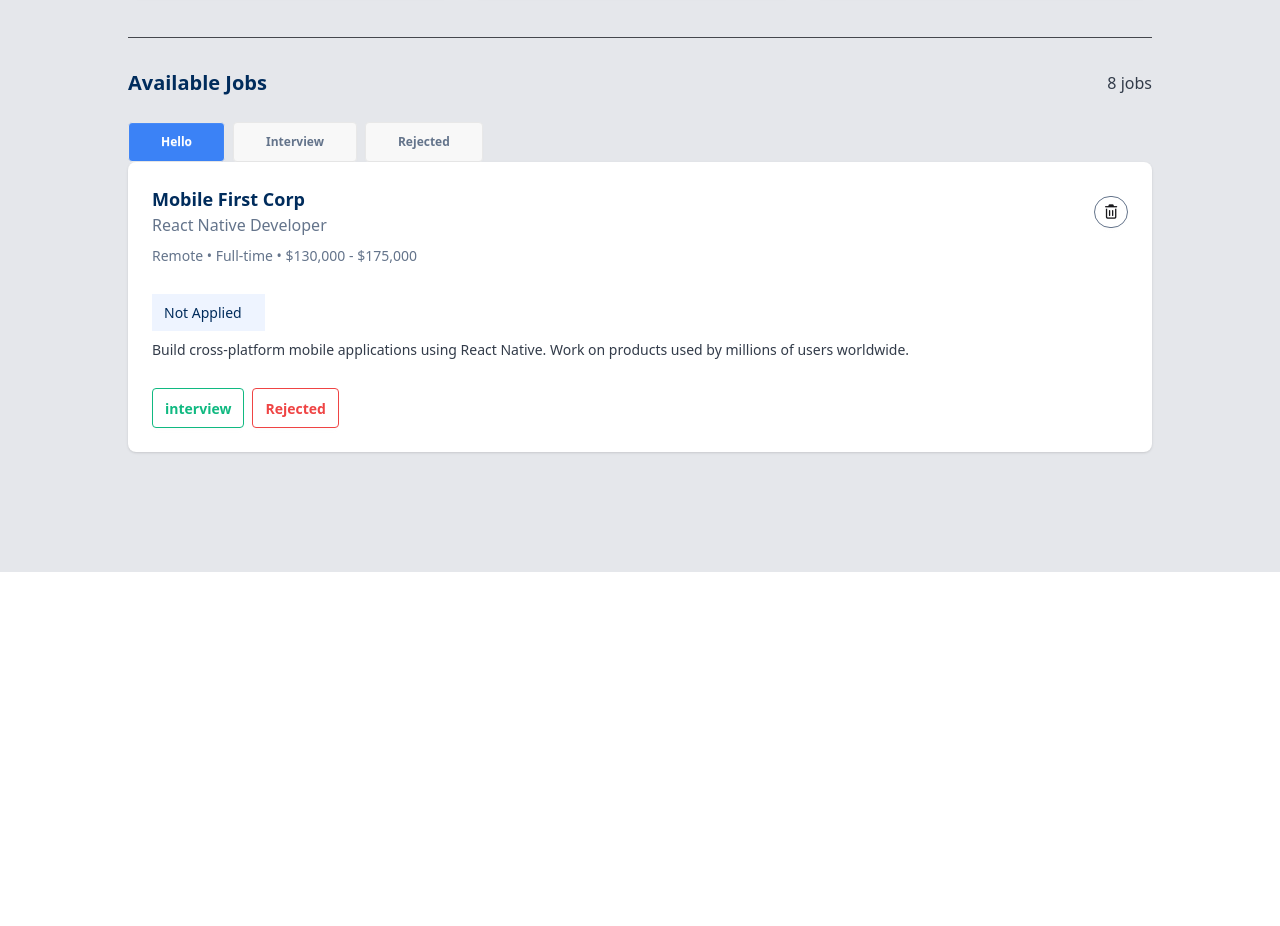
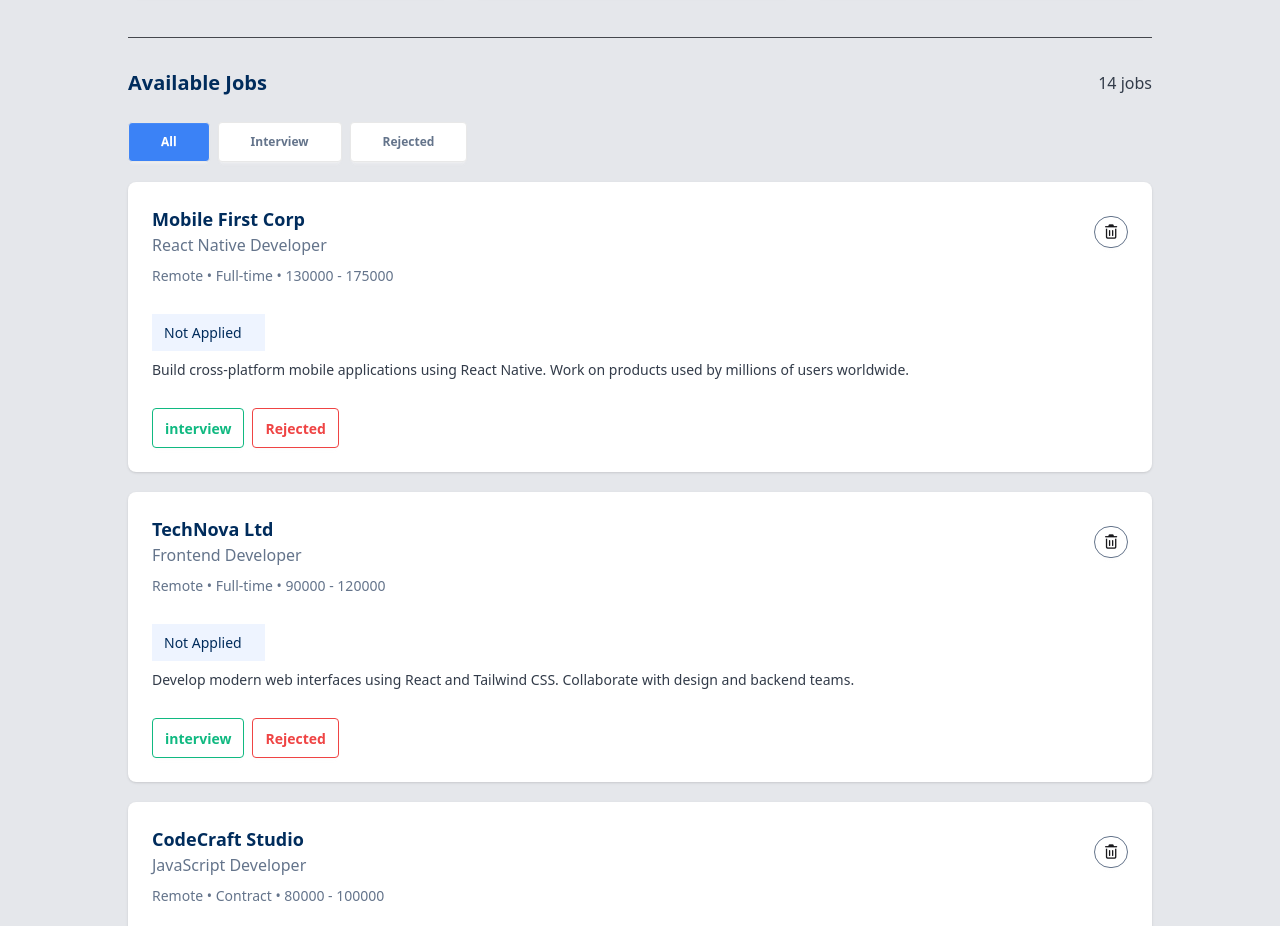
Before and after one commit to abdul-korim-web/assingment-4, a plain HTML site: page index.html in a window 1280 px wide. Shown: the part 228-1154 px from the top of the page. Before the commit the page ends 800 px from the top, so only its background shows below. Drawn offline with nearby package versions, Linux system fonts and the light colour scheme.

Commit message:
calculateJobs interviewBtn AllButton functionality added

```diff
--- a/index.html
+++ b/index.html
@@ -23,19 +23,19 @@
           class="bg-white border border-[#F1F2F4] h-[97px] p-[20px] shadow rounded-[8px]"
         >
           <h2 class="text-[14px] font-medium text-black">Total</h2>
-          <p class="text-[24px] font-bold text-[#10B981]">0</p>
+          <p id="totalJob" class="text-[24px] font-bold text-[#10B981]">0</p>
         </div>
         <div
           class="bg-white border border-[#F1F2F4] h-[97px] p-[20px] shadow rounded-[8px]"
         >
           <h2 class="text-[14px] font-medium text-black">Interview</h2>
-          <p class="text-[24px] font-bold text-[#10B981]">0</p>
+          <p id="interviewJob" class="text-[24px] font-bold text-[#10B981]">0</p>
         </div>
         <div
           class="bg-white border border-[#F1F2F4] h-[97px] p-[20px] shadow rounded-[8px]"
         >
           <h2 class="text-[14px] font-medium text-black">Rejected</h2>
-          <p class="text-[24px] font-bold text-[#EF4444]">0</p>
+          <p id="rejectedJob" class="text-[24px] font-bold text-[#EF4444]">0</p>
         </div>
       </div>
     </header>
@@ -45,55 +45,37 @@
     <section class="jobs w-[80%] mx-auto mt-[30px]">
       <div class="flex justify-between items-center">
         <h2 class="font-[600] text-[20px] text-[#002C5C]">Available Jobs</h2>
-        <p class="text-[#323B49] text-[16px] font-[500]"><span>8</span> jobs</p>
+        <p  class="text-[#323B49] text-[16px] font-[500]"><span id="AvailableJobs">8</span> jobs</p>
       </div>
       <div class="flex space-x-2 mt-[24px]">
         <button
+        id="AllButton" onclick="buttonTroggle(`AllButton`)"
           class="btn px-[32px] py-[10px] text-[12px] font-semibold rounded-[4px] text-white bg-[#3B82F6]"
         >
-          Hello
+          All
         </button>
-        <button
-          class="btn px-[32px] py-[10px] text-[12px] font-semibold rounded-[4px] text-[#64748B]"
+        <button id="InterviewButton" onclick="buttonTroggle(`InterviewButton`)"
+          class="btn px-[32px] py-[10px] text-[12px] font-semibold rounded-[4px] bg-white text-[#64748B]"
         >
           Interview
         </button>
         <button
-          class="btn px-[32px] py-[10px] text-[12px] font-semibold rounded-[4px] text-[#64748B]"
+        id="RejectedButton" onclick="buttonTroggle(`RejectedButton`)"
+          class="btn px-[32px] py-[10px] text-[12px] font-semibold rounded-[4px] bg-white text-[#64748B]"
         >
           Rejected
         </button>
       </div>
     </section>
-    <section class="job card w-[80%] mx-auto">
-      <div class="card  bg-base-100 card-xs shadow-sm">
-        <div class="card-body p-[24px] ">
-          <div class="flex justify-between items-center">
-            <div>
-                <h2 class="text-[18px] font-[600] text-[#002C5C]">Mobile First Corp</h2>
-                <p class="text-[#64748B] text-[16px] ">React Native Developer</p>
-            </div>
-            <div>
-                <button class="btn w-[32px] h-[32px] rounded-full border border-[#64748B] bg-white"><i class="fa-regular fa-trash-can"></i></button>
-            </div>
-          </div>
-          <div>
-           <h2 class="text-[#64748B] text-[14px] ">Remote
- •
-Full-time
-•
- <span>$130,000</span> - <span>$175,000</span></h2>
-          </div>
-          <div class=" mt-5 ">
-            <h2 class="text-[14px] font-[500] text-[#002C5C] py-2 px-3 bg-[#EEF4FF] w-[113px]">Not Applied</h2>
-            <p class="text-[14px] text-[#323B49] mt-2">Build cross-platform mobile applications using React Native. Work on products used by millions of users worldwide.</p>
+   <section id="all-jobs" class="  w-[80%] mx-auto mt-5 flex  flex-col space-y-5">
+   </section>
+   <section id="interviewJobsSection" class=" hidden  w-[80%] mx-auto mt-5 flex  flex-col space-y-5">
 
-          </div>
-          <div class="flex space-x-2 mt-5 items-center">
-            <button class="btn bg-transparent text-[#10B981] text-[14px] font-[600] px-3 py-2  rounded-[4px] border border-[#10B981] ">interview</button>
-            <button class="btn bg-transparent text-[#EF4444] text-[14px] font-[600] px-3 py-2  rounded-[4px] border border-[#EF4444] ">Rejected</button>
-          </div>
-      </div>
-    </section>
+   </section>
+   <section id="rejectedSection" class=" hidden  w-[80%] mx-auto mt-5 flex  flex-col space-y-5">
+
+   </section>
+    <script src="main.js"></script>
   </body>
+
 </html>
--- /dev/null
+++ b/main.js
@@ -0,0 +1,387 @@
+const allJobs = [
+  {
+    id: 1,
+    company: "Mobile First Corp",
+    position: "React Native Developer",
+    location: "Remote",
+    jobType: "Full-time",
+    salaryMin: 130000,
+    salaryMax: 175000,
+    status: "Not Applied",
+    description:
+      "Build cross-platform mobile applications using React Native. Work on products used by millions of users worldwide.",
+  },
+
+  {
+    id: 2,
+    company: "TechNova Ltd",
+    position: "Frontend Developer",
+    location: "Remote",
+    jobType: "Full-time",
+    salaryMin: 90000,
+    salaryMax: 120000,
+    status: "Not Applied",
+    description:
+      "Develop modern web interfaces using React and Tailwind CSS. Collaborate with design and backend teams.",
+  },
+
+  {
+    id: 3,
+    company: "CodeCraft Studio",
+    position: "JavaScript Developer",
+    location: "Remote",
+    jobType: "Contract",
+    salaryMin: 80000,
+    salaryMax: 100000,
+    status: "Not Applied",
+    description:
+      "Work on scalable web applications using modern JavaScript frameworks and tools.",
+  },
+
+  {
+    id: 4,
+    company: "NextGen Solutions",
+    position: "Full Stack Developer",
+    location: "Remote",
+    jobType: "Full-time",
+    salaryMin: 110000,
+    salaryMax: 150000,
+    status: "Not Applied",
+    description:
+      "Develop both frontend and backend systems using Node.js and modern frontend technologies.",
+  },
+
+  {
+    id: 5,
+    company: "BrightTech",
+    position: "UI Developer",
+    location: "Remote",
+    jobType: "Part-time",
+    salaryMin: 60000,
+    salaryMax: 80000,
+    status: "Not Applied",
+    description:
+      "Create responsive UI components using HTML, CSS, and Tailwind CSS.",
+  },
+
+  {
+    id: 6,
+    company: "Skyline Apps",
+    position: "React Developer",
+    location: "Remote",
+    jobType: "Full-time",
+    salaryMin: 100000,
+    salaryMax: 140000,
+    status: "Not Applied",
+    description:
+      "Develop scalable single-page applications using React and modern JavaScript.",
+  },
+
+  {
+    id: 7,
+    company: "PixelForge",
+    position: "Frontend Engineer",
+    location: "Remote",
+    jobType: "Full-time",
+    salaryMin: 95000,
+    salaryMax: 130000,
+    status: "Not Applied",
+    description:
+      "Build highly interactive web applications focusing on performance and accessibility.",
+  },
+
+  {
+    id: 8,
+    company: "InnoSoft",
+    position: "Web Developer",
+    location: "Remote",
+    jobType: "Contract",
+    salaryMin: 70000,
+    salaryMax: 90000,
+    status: "Not Applied",
+    description:
+      "Maintain and develop company websites using modern web technologies.",
+  },
+
+  {
+    id: 9,
+    company: "DevSphere",
+    position: "MERN Stack Developer",
+    location: "Remote",
+    jobType: "Full-time",
+    salaryMin: 120000,
+    salaryMax: 160000,
+    status: "Not Applied",
+    description:
+      "Develop full stack applications using MongoDB, Express, React, and Node.js.",
+  },
+
+  {
+    id: 10,
+    company: "DigitalCore",
+    position: "Frontend Specialist",
+    location: "Remote",
+    jobType: "Full-time",
+    salaryMin: 85000,
+    salaryMax: 110000,
+    status: "Not Applied",
+    description:
+      "Design and implement UI components and improve user experience across platforms.",
+  },
+
+  {
+    id: 11,
+    company: "CloudBridge",
+    position: "JavaScript Engineer",
+    location: "Remote",
+    jobType: "Full-time",
+    salaryMin: 105000,
+    salaryMax: 145000,
+    status: "Not Applied",
+    description:
+      "Work on cloud-based web applications using modern JavaScript frameworks.",
+  },
+
+  {
+    id: 12,
+    company: "FutureSoft",
+    position: "React UI Developer",
+    location: "Remote",
+    jobType: "Part-time",
+    salaryMin: 75000,
+    salaryMax: 95000,
+    status: "Not Applied",
+    description:
+      "Create reusable React components and implement responsive layouts.",
+  },
+
+  {
+    id: 13,
+    company: "SoftEdge",
+    position: "Web Application Developer",
+    location: "Remote",
+    jobType: "Full-time",
+    salaryMin: 95000,
+    salaryMax: 125000,
+    status: "Not Applied",
+    description:
+      "Develop and maintain enterprise web applications with modern technologies.",
+  },
+
+  {
+    id: 14,
+    company: "GlobalTech Hub",
+    position: "Frontend React Developer",
+    location: "Remote",
+    jobType: "Full-time",
+    salaryMin: 115000,
+    salaryMax: 155000,
+    status: "Not Applied",
+    description:
+      "Build high-performance web applications used by millions of users worldwide.",
+  },
+];
+const interviewJobs = [];
+const rejectedJobs= []
+
+//  calculete all job counter
+  let interviewJobsSection = document.getElementById("interviewJobsSection")
+  let jobSection = document.getElementById("all-jobs");
+  let rejectedSection = document.getElementById("rejectedSection")
+const calculateJobs = ()=>{
+  const totalJOb = document.getElementById("totalJob")
+  const interviewJob = document.getElementById("interviewJob")
+  const rejectedJob = document.getElementById("rejectedJob")
+  const AvailableJobs = document.getElementById("AvailableJobs")
+  totalJOb.innerText = allJobs.length;
+  AvailableJobs.innerText = allJobs.length;
+  interviewJob.innerText = interviewJobs.length
+  rejectedJob.innerText = rejectedJobs.length
+}
+calculateJobs()
+//  all jon section rander
+
+
+const getAllJobs = () => {
+  const jobData = allJobs.map((item) => {
+    // const divTag = document.createElement(`div`)
+    // divTag.classList.add(card)
+    return `
+        <div class="card  bg-base-100 card-xs shadow-sm">
+        <div class="card-body p-[24px] ">
+          <div class="flex justify-between items-center">
+            <div>
+                <h2 class="text-[18px] font-[600] text-[#002C5C]">${item?.company}</h2>
+                <p class="text-[#64748B] text-[16px] ">${item?.position}</p>
+            </div>
+            <div>
+                <button onclick="deleteJob(${item?.id})" class="btn w-[32px] h-[32px] rounded-full border border-[#64748B] bg-white"><i class="fa-regular fa-trash-can"></i></button>
+            </div>
+          </div>
+          <div>
+           <h2 class="text-[#64748B] text-[14px] ">${item?.location}
+ •
+${item?.jobType}
+•
+ <span>${item?.salaryMin}</span> - <span>${item?.salaryMax}</span></h2>
+          </div>
+          <div class=" mt-5 ">
+            <h2 class="text-[14px] font-[500] text-[#002C5C] py-2 px-3 bg-[#EEF4FF] w-[113px]">${item?.status}</h2>
+            <p class="text-[14px] text-[#323B49] mt-2">${item?.description}</p>
+
+          </div>
+          <div class="flex space-x-2 mt-5 items-center">
+            <button  class="btn bg-transparent text-[#10B981] text-[14px] font-[600] px-3 py-2  rounded-[4px] border border-[#10B981] " onclick= "interviewBtn(${item?.id})">interview</button>
+            <button class="btn bg-transparent text-[#EF4444] text-[14px] font-[600] px-3 py-2  rounded-[4px] border border-[#EF4444] ">Rejected</button>
+          </div>
+      </div>
+      </div>
+
+        `;
+  });
+  //  insert data in section
+  jobSection.innerHTML = jobData.join("");
+};
+getAllJobs();
+const deleteJob = (id) => {
+  console.log(id);
+//   const jobDataFilter = allJobs.filter((item) => item?.id !== id);
+//  const jobDataInsert = jobDataFilter.map((item) => {
+//     // const divTag = document.createElement(`div`)
+//     // divTag.classList.add(card)
+//     return `
+//         <div class="card  bg-base-100 card-xs shadow-sm">
+//         <div class="card-body p-[24px] ">
+//           <div class="flex justify-between items-center">
+//             <div>
+//                 <h2 class="text-[18px] font-[600] text-[#002C5C]">${item?.company}</h2>
+//                 <p class="text-[#64748B] text-[16px] ">${item?.position}</p>
+//             </div>
+//             <div>
+//                 <button onclick="deleteJob(${item?.id})" class="btn w-[32px] h-[32px] rounded-full border border-[#64748B] bg-white"><i class="fa-regular fa-trash-can"></i></button>
+//             </div>
+//           </div>
+//           <div>
+//            <h2 class="text-[#64748B] text-[14px] ">${item?.location}
+//  •
+// ${item?.jobType}
+// •
+//  <span>${item?.salaryMin}</span> - <span>${item?.salaryMax}</span></h2>
+//           </div>
+//           <div class=" mt-5 ">
+//             <h2 class="text-[14px] font-[500] text-[#002C5C] py-2 px-3 bg-[#EEF4FF] w-[113px]">${item?.status}</h2>
+//             <p class="text-[14px] text-[#323B49] mt-2">${item?.description}</p>
+
+//           </div>
+//           <div class="flex space-x-2 mt-5 items-center">
+//             <button class="btn bg-transparent text-[#10B981] text-[14px] font-[600] px-3 py-2  rounded-[4px] border border-[#10B981] ">interview</button>
+//             <button class="btn bg-transparent text-[#EF4444] text-[14px] font-[600] px-3 py-2  rounded-[4px] border border-[#EF4444] ">Rejected</button>
+//           </div>
+//       </div>
+//       </div>
+
+//         `;
+//   });
+//    jobSection.innerHTML = jobDataInsert.join("")
+allJobs.unshift()
+};
+//  button trogoling
+const buttonTroggle = (id)=>{
+ const AllButton = document.getElementById("AllButton")
+ const InterviewButton = document.getElementById("InterviewButton")
+ const RejectedButton = document.getElementById("RejectedButton")
+ const selectedButton = document.getElementById(id)
+//   REMOVE CLASS
+ AllButton.classList.remove("text-white" ,"bg-[#3B82F6]")
+ InterviewButton.classList.remove("text-white" ,"bg-[#3B82F6]")
+ RejectedButton.classList.remove("text-white" ,"bg-[#3B82F6]")
+//  add class
+ AllButton.classList.add("bg-white" ,"text-[#64748B]")
+ InterviewButton.classList.add("bg-white" ,"text-[#64748B]")
+ RejectedButton.classList.add("bg-white" ,"text-[#64748B]")
+//   target button active style add
+ selectedButton.classList.remove("bg-white" ,"text-[#64748B]")
+ selectedButton.classList.add("text-white" ,"bg-[#3B82F6]")
+}
+
+// jobSection.addEventListener("click",(e)=>{
+//   const targetDiv = e.target.parentNode.parentNode
+//   if (e.target.classList.contains) {
+
+//   }
+// })
+const interviewBtn =(id)=>{
+  console.log(id);
+  const findData = allJobs.find(item=>item.id===id)
+  if (!findData) {
+    return alert("something went wrong")
+
+  }
+  const exitData = interviewJobs.find(item=>item.id===id)
+  if (exitData) {
+    return alert(`${exitData?.company} is already exit `)
+
+  }
+  interviewJobs.push(findData)
+  // console.log(interviewJobs);
+  calculateJobs()
+
+
+}
+
+const InterviewButton = document.getElementById("InterviewButton")
+InterviewButton.addEventListener("click",()=>{
+  jobSection.classList.add("hidden")
+  rejectedSection.classList.add("hidden")
+  interviewJobsSection.classList.remove("hidden")
+   const interViewData = interviewJobs.map((item) => {
+
+    return `
+        <div class="card  bg-base-100 card-xs shadow-sm">
+        <div class="card-body p-[24px] ">
+          <div class="flex justify-between items-center">
+            <div>
+                <h2 class="text-[18px] font-[600] text-[#002C5C]">${item?.company}</h2>
+                <p class="text-[#64748B] text-[16px] ">${item?.position}</p>
+            </div>
+            <div>
+                <button onclick="deleteJob(${item?.id})" class="btn w-[32px] h-[32px] rounded-full border border-[#64748B] bg-white"><i class="fa-regular fa-trash-can"></i></button>
+            </div>
+          </div>
+          <div>
+           <h2 class="text-[#64748B] text-[14px] ">${item?.location}
+ •
+${item?.jobType}
+•
+ <span>${item?.salaryMin}</span> - <span>${item?.salaryMax}</span></h2>
+          </div>
+          <div class=" mt-5 ">
+            <h2 class="text-[14px] font-[500] text-[#002C5C] py-2 px-3 bg-[#EEF4FF] w-[113px]">${item?.status}</h2>
+            <p class="text-[14px] text-[#323B49] mt-2">${item?.description}</p>
+
+          </div>
+          <div class="flex space-x-2 mt-5 items-center">
+            <button  class="btn bg-transparent text-[#10B981] text-[14px] font-[600] px-3 py-2  rounded-[4px] border border-[#10B981] " onclick= "interviewBtn(${item?.id})">interview</button>
+            <button class="btn bg-transparent text-[#EF4444] text-[14px] font-[600] px-3 py-2  rounded-[4px] border border-[#EF4444] ">Rejected</button>
+          </div>
+      </div>
+      </div>
+
+        `;
+  });
+  //  insert data in section
+  interviewJobsSection.innerHTML = interViewData.join("");
+
+})
+const AllButton = document.getElementById("AllButton")
+AllButton.addEventListener("click",()=>{
+jobSection.classList.remove("hidden")
+  rejectedSection.classList.add("hidden")
+  interviewJobsSection.classList.add("hidden")
+})
+const RejectedButton = document.getElementById("RejectedButton")
+RejectedButton.addEventListener("click",()=>{
+RejectedButton.classList.remove("hidden")
+  jobSection.classList.add("hidden")
+  interviewJobsSection.classList.add("hidden")
+})
```
